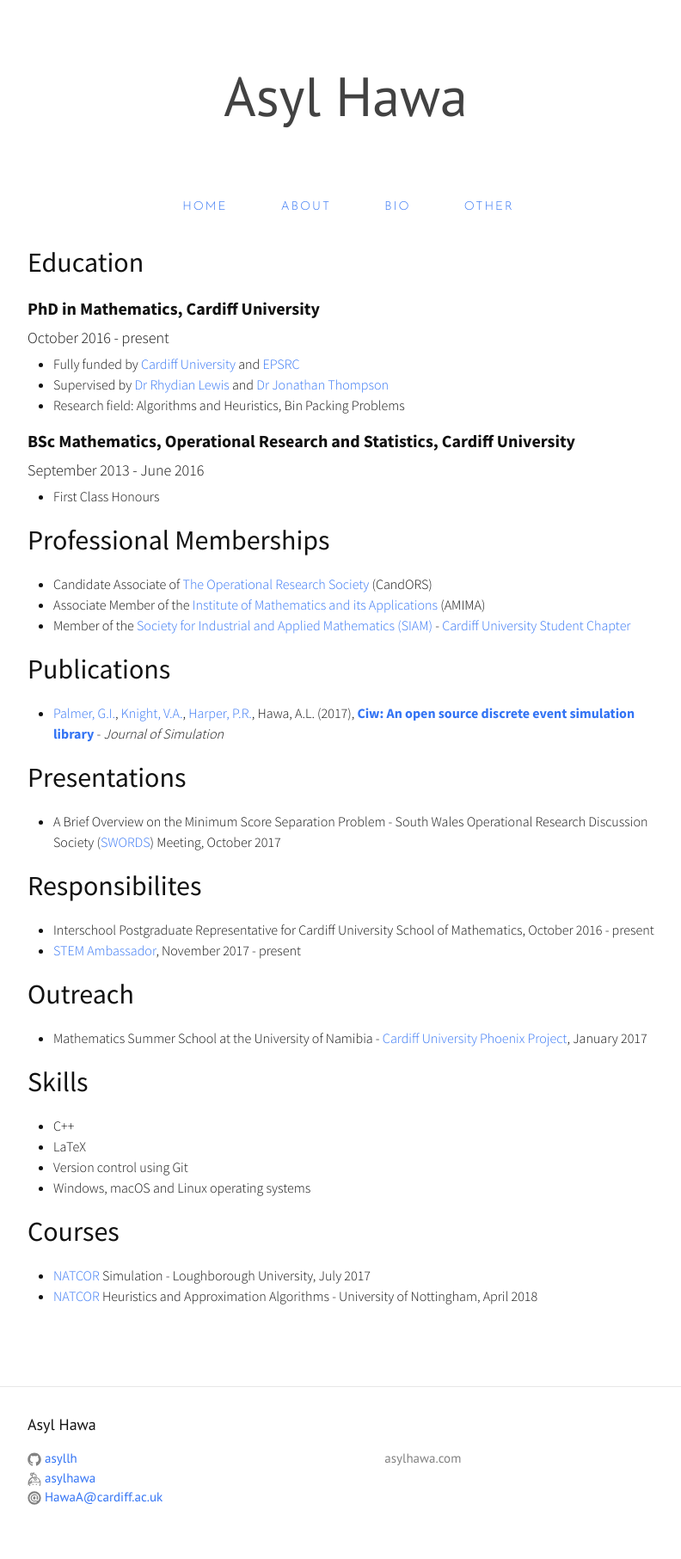
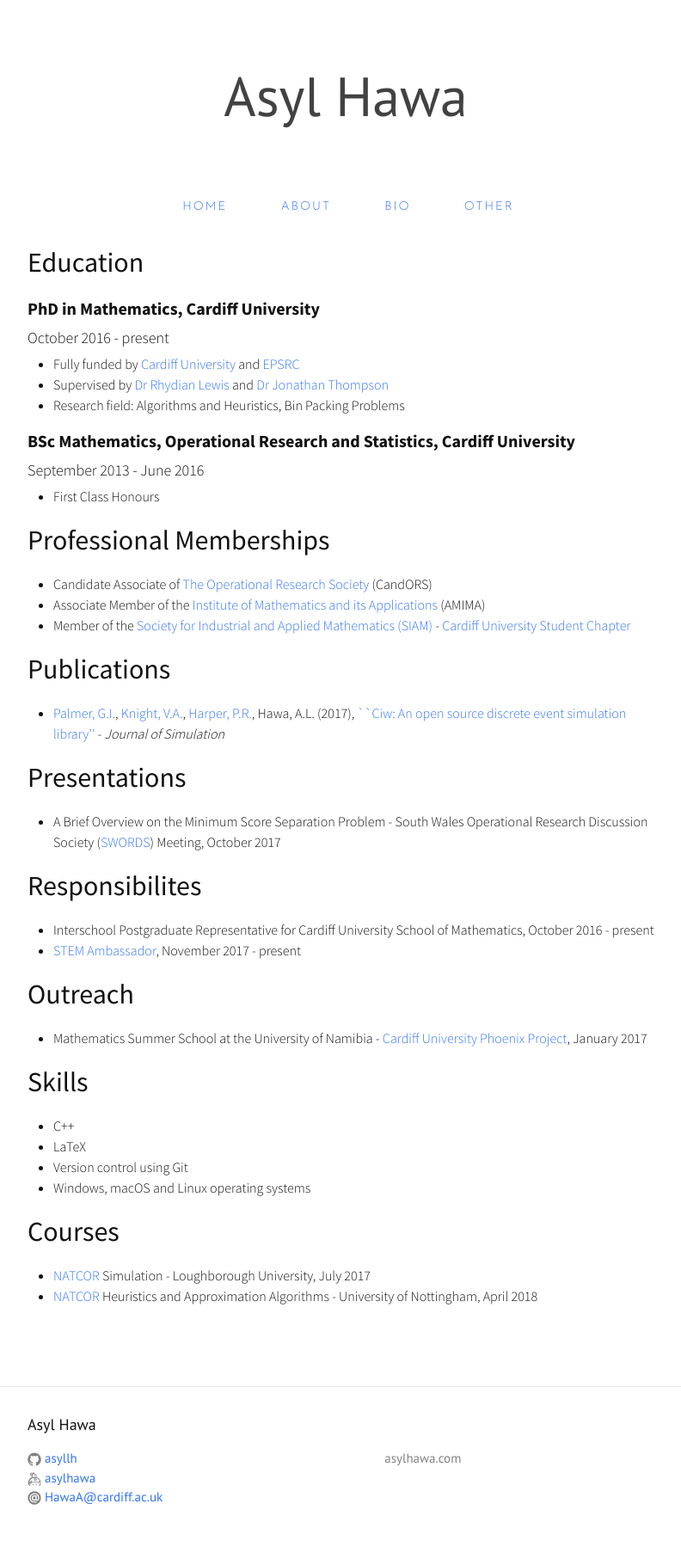
Before and after one commit to asyllh/asyllh.github.io, a Jekyll site: the page built from bio.md, in a window 1280 px wide. Shown: the whole page at 86% size, without its empty margins (238-1030 px from the left). Built offline with Jekyll 4.4.1, drawn with Linux system fonts in a browser that asks for light colours; nearby versions of some CDN libraries.

Commit message:
edited format of publications

```diff
--- a/bio.md
+++ b/bio.md
@@ -31,7 +31,7 @@
 
 ## Publications
 
-* [Palmer, G.I.](http://www.geraintianpalmer.org.uk), [Knight, V.A.](http://www.vknight.org), [Harper, P.R.](http://www.profpaulharper.com), Hawa, A.L. (2017), [**Ciw: An open source discrete event simulation library**](https://doi.org/10.1080/17477778.2018.1473909) - *Journal of Simulation*
+* [Palmer, G.I.](http://www.geraintianpalmer.org.uk), [Knight, V.A.](http://www.vknight.org), [Harper, P.R.](http://www.profpaulharper.com), Hawa, A.L. (2017), [``Ciw: An open source discrete event simulation library''](https://doi.org/10.1080/17477778.2018.1473909) - *Journal of Simulation*
 
 ## Presentations
 
```
